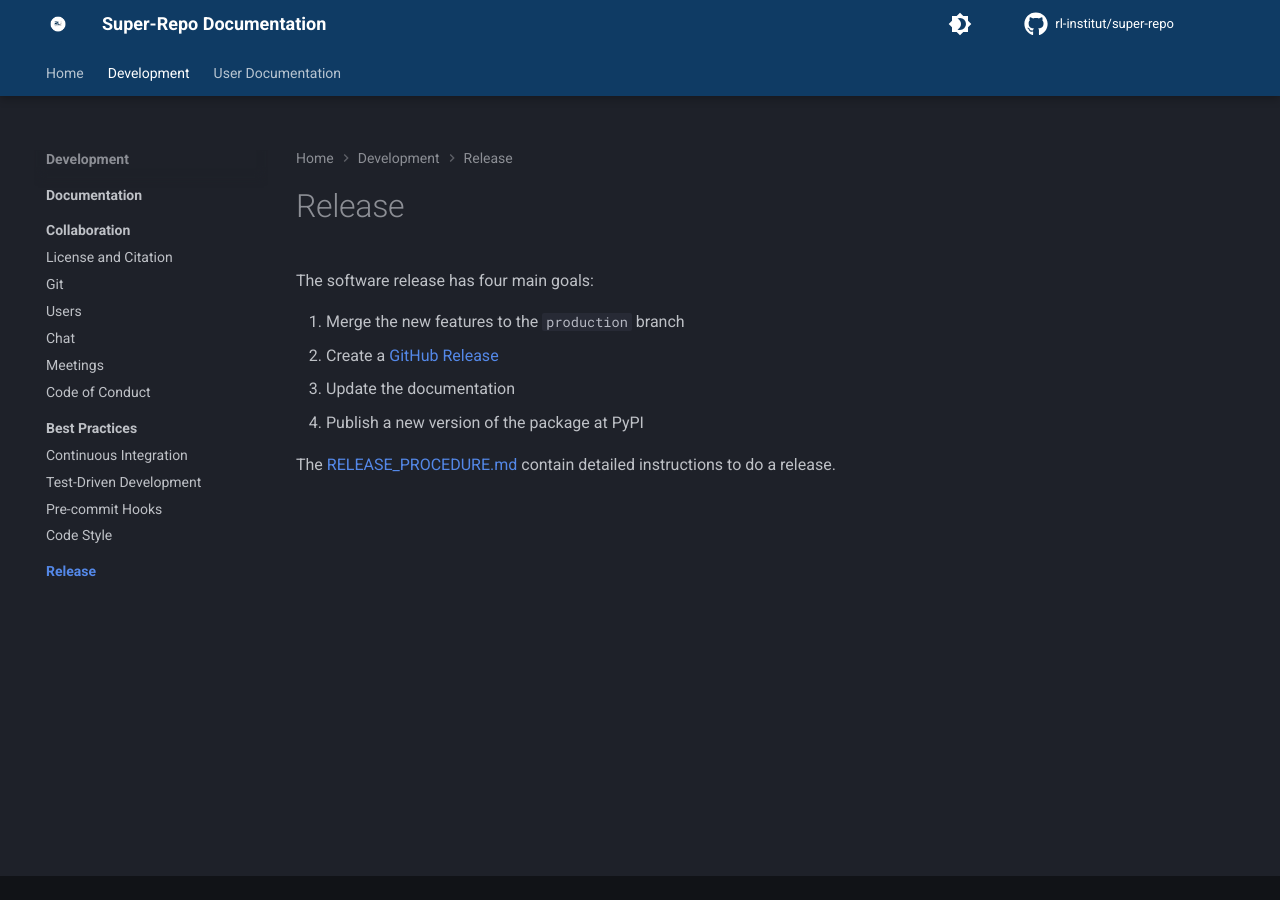
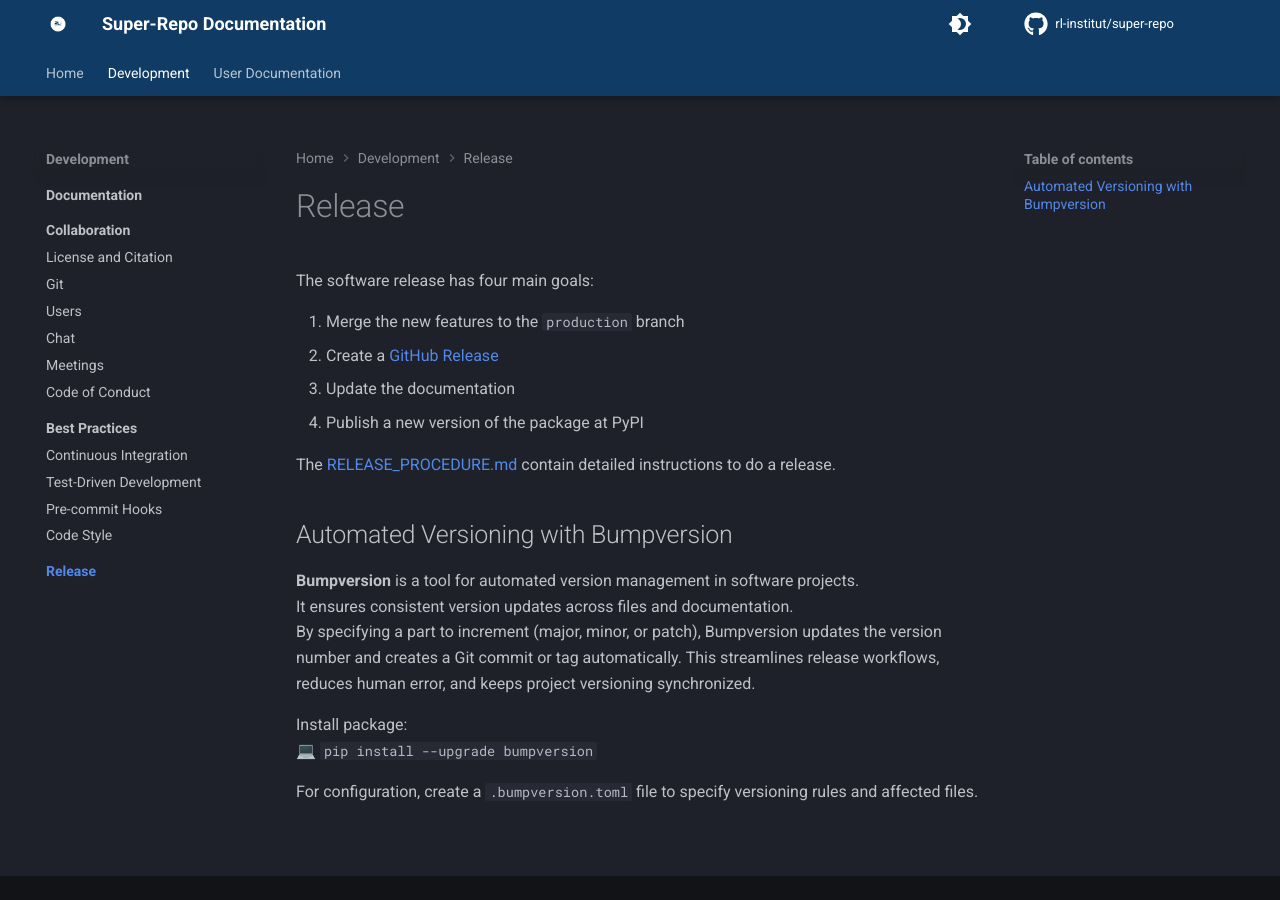
Before and after one commit to rl-institut/super-repo, an MkDocs documentation site: the page built from docs/development/release/index.md, in a window 1280 px wide. Built offline with MkDocs 1.6.1 and Material for MkDocs 9.7.7, drawn with Linux system fonts in a browser that asks for light colours; comment, search, counter and statistics services are not loaded; the version menu is left out.

Commit message:
Add bumpversion #24

```diff
--- a/docs/development/release/index.md
+++ b/docs/development/release/index.md
@@ -9,3 +9,16 @@ The software release has four main goals:
 
 The [RELEASE_PROCEDURE.md](https://github.com/rl-institut/super-repository/blob/production/RELEASE_PROCEDURE.md)
 contain detailed instructions to do a release.
+
+## Automated Versioning with Bumpversion
+
+**Bumpversion** is a tool for automated version management in software projects. <br>
+It ensures consistent version updates across files and documentation. <br>
+By specifying a part to increment (major, minor, or patch), Bumpversion updates
+the version number and creates a Git commit or tag automatically.
+This streamlines release workflows, reduces human error, and keeps project versioning synchronized.
+
+Install package:
+💻 `pip install --upgrade bumpversion`
+
+For configuration, create a `.bumpversion.toml` file to specify versioning rules and affected files.
--- a/requirements.txt
+++ b/requirements.txt
@@ -2,6 +2,7 @@
 # SPDX-FileCopyrightText: 2023 Jonas Huber <https://github.com/jh-rli> © Reiner Lemoine Institut
 # SPDX-License-Identifier: MIT
 
+bumpversion
 mkdocs
 mkdocs-material
 mkdocstrings
```
Also changed, not shown: .bumpversion.toml (added).
